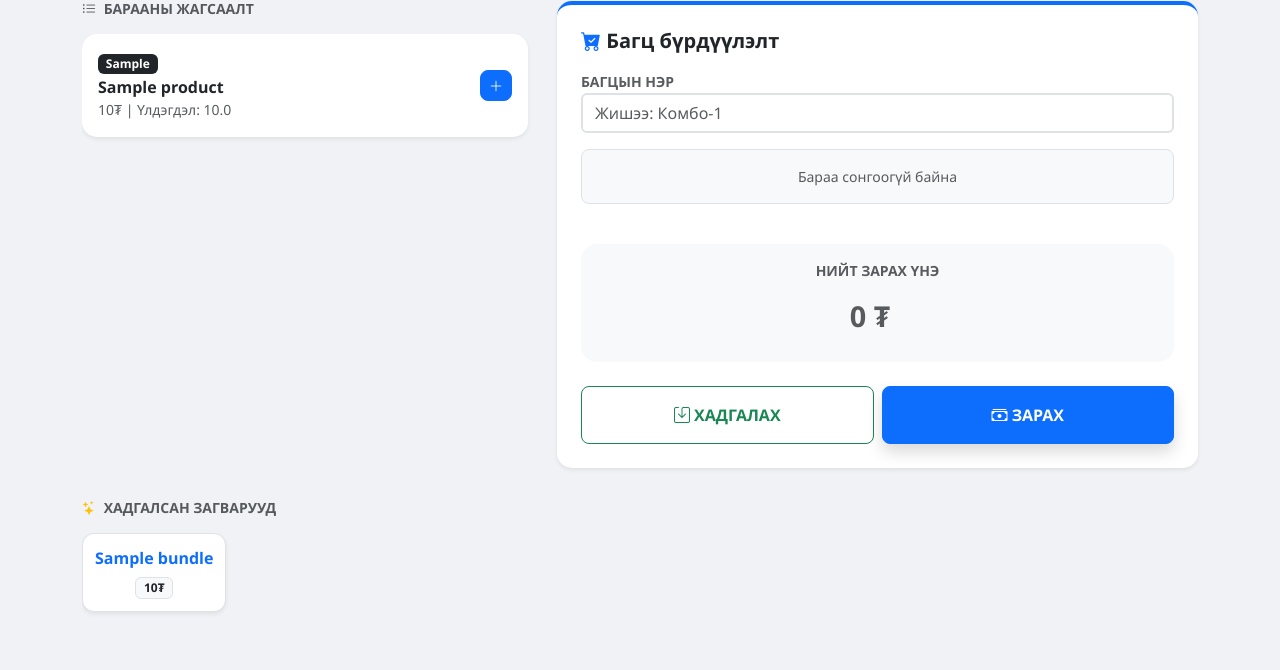
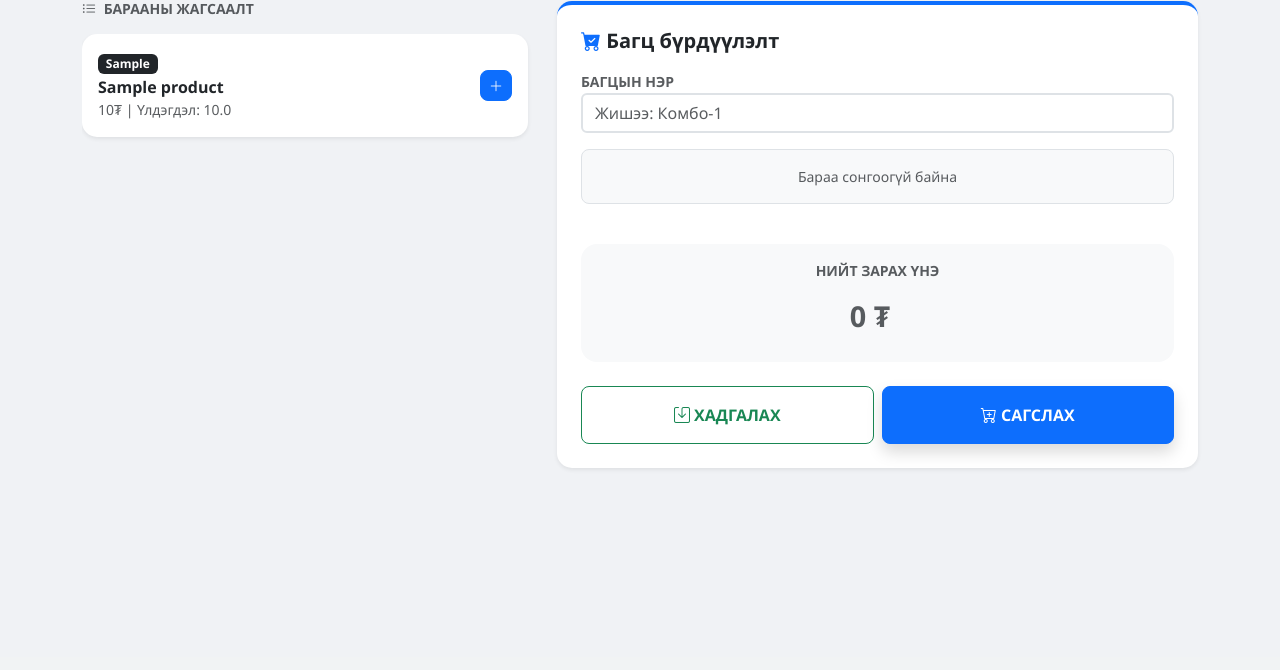
Before and after one commit to TSodoo-1985/Tolgoit_Num, a Flask app: page /bundles in a window 1280 px wide. Shown: the part 143-813 px from the top of the page. After the commit the page ends 612 px from the top, so only its background shows below. Run offline with Flask 3, Linux system fonts and the light colour scheme; a user stored in the database is signed in; tables that the repository leaves empty hold one stand-in row (values such as "Sample post").

Commit message:
Update bundles.html

```diff
--- a/templates/bundles.html
+++ b/templates/bundles.html
@@ -2,7 +2,6 @@
 {% block content %}
 
 <style>
-    /* Гар утасны хайлтын хэсгийг дээр нь бэхлэх */
     .sticky-bundle-search {
         position: -webkit-sticky;
         position: sticky;
@@ -16,7 +15,6 @@
     .bundle-item-row { border-bottom: 1px solid #eee; padding: 10px 0; }
     .bundle-item-row:last-child { border-bottom: none; }
 
-    /* Загварууд (Templates) хөндлөн гүйдэг хэсэг */
     .template-scroll {
         display: flex;
         overflow-x: auto;
@@ -89,33 +87,11 @@
                 </div>
                 <div class="col-6">
                     <button class="btn btn-primary w-100 py-3 fw-bold shadow rounded-3" onclick="sellNow()">
-                        <i class="bi bi-cash-stack"></i> ЗАРАХ
+                        <i class="bi bi-cart-plus"></i> САГСЛАХ
                     </button>
                 </div>
             </div>
         </div>
-    </div>
-</div>
-
-<div class="mt-2">
-    <h6 class="fw-bold mb-3 text-uppercase small text-muted"><i class="bi bi-stars text-warning me-1"></i> Хадгалсан загварууд</h6>
-    <div class="template-scroll">
-        {% if saved_bundles %}
-            {% for b in saved_bundles %}
-            <div class="template-card shadow-sm" onclick='loadBundleTemplate({{ {
-                "name": b.name,
-                "price": b.set_price,
-                "items": b.items|map(attribute="product_id")|list,
-                "item_names": b.items|map(attribute="product")|map(attribute="name")|list,
-                "quantities": b.items|map(attribute="quantity")|list
-            }|tojson }})'>
-                <div class="text-primary fw-bold text-truncate mb-1">{{ b.name }}</div>
-                <div class="badge bg-light text-dark border">{{ "{:,.0f}".format(b.set_price) }}₮</div>
-            </div>
-            {% endfor %}
-        {% else %}
-            <div class="text-muted small">Одоогоор загвар байхгүй байна.</div>
-        {% endif %}
     </div>
 </div>
 
@@ -177,19 +153,33 @@ function removeItem(id) {
     renderBundle();
 }
 
-function loadBundleTemplate(bundle) {
-    document.getElementById('bundleName').value = bundle.name;
-    document.getElementById('bundlePrice').value = bundle.price;
-    selectedItems = [];
-    for(let i=0; i < bundle.items.length; i++) {
-        selectedItems.push({
-            product_id: bundle.items[i],
-            name: bundle.item_names[i],
-            quantity: bundle.quantities[i]
-        });
+function sellNow() {
+    const name = document.getElementById('bundleName').value || "Шинэ багц";
+    const price = document.getElementById('bundlePrice').value;
+
+    if (selectedItems.length === 0 || !price) {
+        alert("Бараа эсввал үнэ дутуу байна!");
+        return;
     }
-    renderBundle();
-    window.scrollTo({ top: 0, behavior: 'smooth' });
+
+    let cart = JSON.parse(localStorage.getItem('myCart')) || [];
+
+    cart.push({
+        product_id: "bundle_" + Date.now(),
+        name: name,
+        quantity: 1,
+        type: "Багц",
+        price: Math.round(parseFloat(price)),
+        is_bundle: true,
+        bundle_items: selectedItems
+    });
+
+    localStorage.setItem('myCart', JSON.stringify(cart));
+
+    if (window.updateBadge) window.updateBadge();
+
+    alert("Багц сагсанд нэмэгдлээ!");
+    window.location.href = "/";
 }
 
 function saveBundle() {
@@ -206,36 +196,5 @@ function saveBundle() {
         else alert(data.message);
     });
 }
-
-function sellNow() {
-    const name = document.getElementById('bundleName').value || "Багц";
-    const price = document.getElementById('bundlePrice').value;
-    if (selectedItems.length === 0 || !price) { alert("Бараа эсвэл үнэ дутуу!"); return; }
-
-    let desc = name + ": " + selectedItems.map(i => `${i.name} (${i.quantity}ш)`).join(", ");
-    const data = {
-        items: [{
-            is_bundle: true,
-            name: name,
-            price: price,
-            description: desc,
-            bundle_items: selectedItems
-        }]
-    };
-
-    if(!confirm("Борлуулалтыг баталгаажуулах уу?")) return;
-
-    fetch('/add_transaction_bulk', {
-        method: 'POST',
-        headers: {'Content-Type': 'application/json'},
-        body: JSON.stringify(data)
-    }).then(res => res.json()).then(data => {
-        if(data.status === 'success') {
-            alert("Амжилттай зарагдлаа!");
-            window.location.href = "/";
-        } else alert(data.message);
-    });
-}
 </script>
-
 {% endblock %}
```
